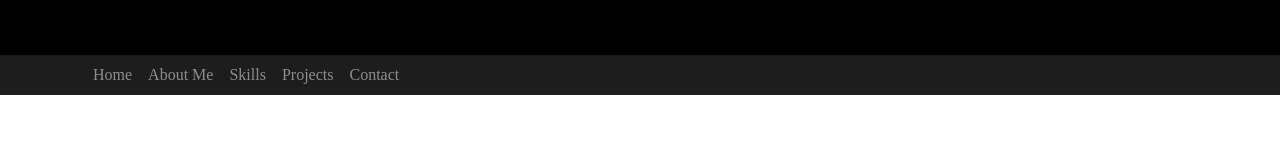
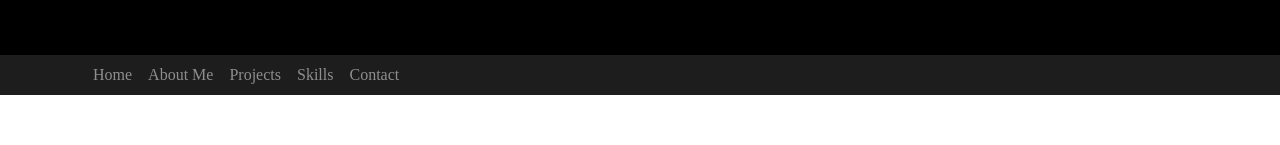
Before and after one commit to stellar-jason/portfolio, a React (Create React App) app: page / in a window 1280 px wide. Shown: the part 195-340 px from the top of the page. Built offline with nearby package versions, Linux system fonts and the light colour scheme; a web font is replaced by a local one.

Commit message:
fix navbar

```diff
--- a/src/components/NavbarComponent.js
+++ b/src/components/NavbarComponent.js
@@ -38,13 +38,13 @@ class NavBar extends Component {
                   </NavLink>
                 </NavItem>
                 <NavItem>
-                  <NavLink className="nav-link" href="#skills">
-                    Skills
+                  <NavLink className="nav-link" href="#projects">
+                    Projects
                   </NavLink>
                 </NavItem>
                 <NavItem>
-                  <NavLink className="nav-link" href="#projects">
-                    Projects
+                  <NavLink className="nav-link" href="#skills">
+                    Skills
                   </NavLink>
                 </NavItem>
                 <NavItem>
```
